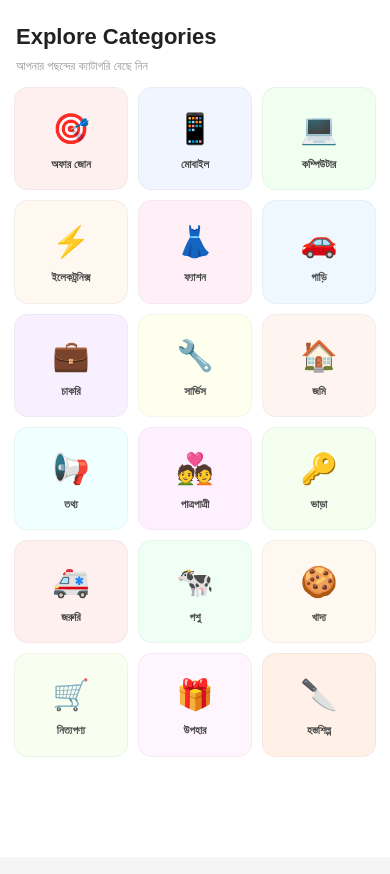
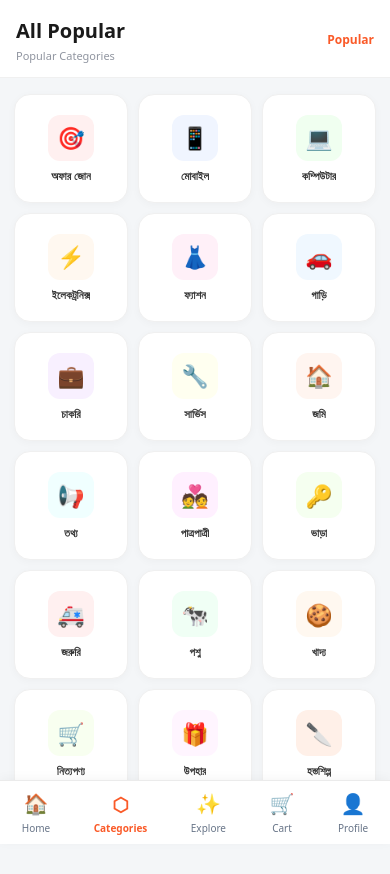
Before and after one commit to ajkedorkar/ajkedorkar, a Next.js app: page /category/mobile in a window 390 px wide. Shown: the top 874 px of the page. Built offline with nearby package versions, Linux system fonts and the light colour scheme.

Commit message:
Beautiful mobile category grid

```diff
--- a/app/category/mobile/page.tsx
+++ b/app/category/mobile/page.tsx
@@ -27,56 +27,117 @@ export default function MobileCategoryPage() {
   const router = useRouter();
 
   return (
-    <div style={{ minHeight: '100vh', background: '#ffffff', fontFamily: 'Arial', paddingBottom: '80px' }}>
+    <div style={{ minHeight: '100vh', background: '#F4F6F8', fontFamily: 'system-ui, -apple-system, sans-serif', paddingBottom: '80px' }}>
 
       {/* হেডার */}
-      <div style={{ padding: '20px 16px 12px', background: '#fff' }}>
-        <h1 style={{ fontSize: '22px', fontWeight: '700', color: '#222', margin: 0 }}>
-          Explore Categories
-        </h1>
-        <p style={{ fontSize: '12px', color: '#999', margin: '4px 0 0' }}>
-          আপনার পছন্দের ক্যাটাগরি বেছে নিন
-        </p>
+      <div style={{ padding: '16px 16px 12px', background: '#fff', display: 'flex', justifyContent: 'space-between', alignItems: 'center', borderBottom: '1px solid #f0f0f0' }}>
+        <div>
+          <h1 style={{ fontSize: '20px', fontWeight: '700', color: '#1A1A1A', margin: 0 }}>
+            All Popular
+          </h1>
+          <p style={{ fontSize: '11px', color: '#9095A0', margin: '2px 0 0' }}>
+            Popular Categories
+          </p>
+        </div>
+        <div style={{ fontSize: '12px', color: '#FA5A28', fontWeight: '600' }}>
+          Popular
+        </div>
       </div>
 
       {/* ক্যাটাগরি গ্রিড - ৩ কলাম */}
-      <div style={{ padding: '0 14px', display: 'grid', gridTemplateColumns: 'repeat(3, 1fr)', gap: '10px' }}>
+      <div style={{ padding: '16px 14px', display: 'grid', gridTemplateColumns: 'repeat(3, 1fr)', gap: '10px' }}>
         {categories.map((cat, i) => (
           <div key={i}
             onClick={() => router.push(`/category/${cat.slug}`)}
             style={{
-              background: cat.color,
-              borderRadius: '14px',
-              padding: '18px 6px',
+              background: '#FFFFFF',
+              borderRadius: '16px',
+              padding: '20px 8px',
               textAlign: 'center',
               cursor: 'pointer',
               display: 'flex',
               flexDirection: 'column',
               alignItems: 'center',
               justifyContent: 'center',
-              minHeight: '95px',
-              transition: 'all 0.2s ease',
-              border: '1px solid rgba(0,0,0,0.04)',
+              minHeight: '105px',
+              boxShadow: '0 2px 8px rgba(0,0,0,0.03)',
+              border: '1px solid #F0F0F0',
+              transition: 'all 0.2s ease-in-out',
             }}
             onMouseEnter={(e) => {
-              (e.currentTarget as HTMLDivElement).style.transform = 'scale(1.03)';
-              (e.currentTarget as HTMLDivElement).style.boxShadow = '0 4px 15px rgba(0,0,0,0.08)';
+              (e.currentTarget as HTMLDivElement).style.transform = 'translateY(-2px)';
+              (e.currentTarget as HTMLDivElement).style.boxShadow = '0 6px 16px rgba(0,0,0,0.06)';
             }}
             onMouseLeave={(e) => {
-              (e.currentTarget as HTMLDivElement).style.transform = 'scale(1)';
-              (e.currentTarget as HTMLDivElement).style.boxShadow = 'none';
+              (e.currentTarget as HTMLDivElement).style.transform = 'translateY(0)';
+              (e.currentTarget as HTMLDivElement).style.boxShadow = '0 2px 8px rgba(0,0,0,0.03)';
             }}
           >
-            <span style={{ fontSize: '30px', display: 'block', marginBottom: '6px' }}>{cat.icon}</span>
-            <span style={{ fontSize: '11px', fontWeight: '600', color: '#444', lineHeight: '1.3' }}>
+            <div style={{
+              width: '46px',
+              height: '46px',
+              background: cat.color,
+              borderRadius: '12px',
+              display: 'flex',
+              alignItems: 'center',
+              justifyContent: 'center',
+              marginBottom: '8px'
+            }}>
+              <span style={{ fontSize: '22px' }}>{cat.icon}</span>
+            </div>
+            <span style={{
+              fontSize: '11px',
+              fontWeight: '600',
+              color: '#333333',
+              lineHeight: '1.2',
+              display: '-webkit-box',
+              WebkitBoxOrient: 'vertical',
+              WebkitLineClamp: 1,
+              overflow: 'hidden',
+              textOverflow: 'ellipsis',
+              maxWidth: '90%'
+            }}>
               {cat.label}
             </span>
           </div>
         ))}
       </div>
 
-      {/* নিচের এক্সট্রা স্পেস */}
-      <div style={{ height: '20px' }} />
+      {/* বটম নেভিগেশন বার (Bottom Navigation Bar) */}
+      <div style={{
+        position: 'fixed',
+        bottom: 0,
+        left: 0,
+        right: 0,
+        height: '64px',
+        background: '#FFFFFF',
+        display: 'flex',
+        justifyContent: 'space-around',
+        alignItems: 'center',
+        boxShadow: '0 -2px 10px rgba(0,0,0,0.04)',
+        borderTop: '1px solid #EBEBEB'
+      }}>
+        {[
+          { label: 'Home', icon: '🏠' },
+          { label: 'Categories', icon: '⬡' },
+          { label: 'Explore', icon: '✨' },
+          { label: 'Cart', icon: '🛒' },
+          { label: 'Profile', icon: '👤' },
+        ].map((item, index) => (
+          <div key={index} style={{
+            display: 'flex',
+            flexDirection: 'column',
+            alignItems: 'center',
+            color: item.label === 'Categories' ? '#FA5A28' : '#687588',
+            fontSize: '10px',
+            fontWeight: item.label === 'Categories' ? '600' : 'normal',
+            cursor: 'pointer'
+          }}>
+            <span style={{ fontSize: '20px', marginBottom: '2px' }}>{item.icon}</span>
+            {item.label}
+          </div>
+        ))}
+      </div>
     </div>
   );
 }
```
